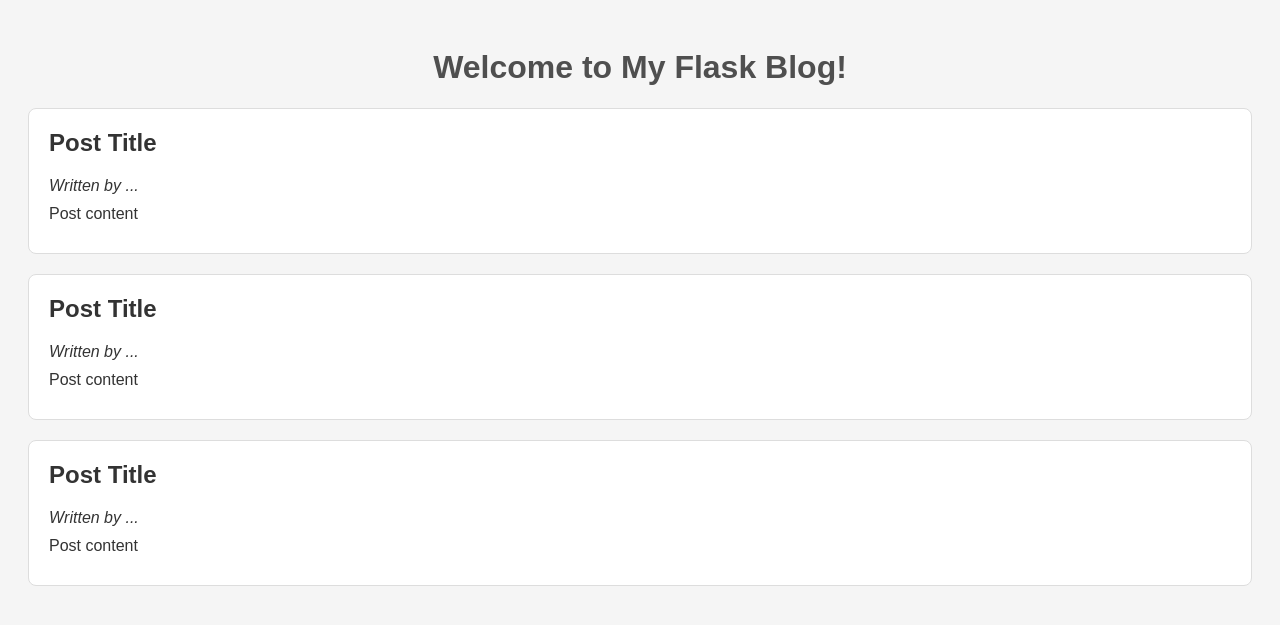
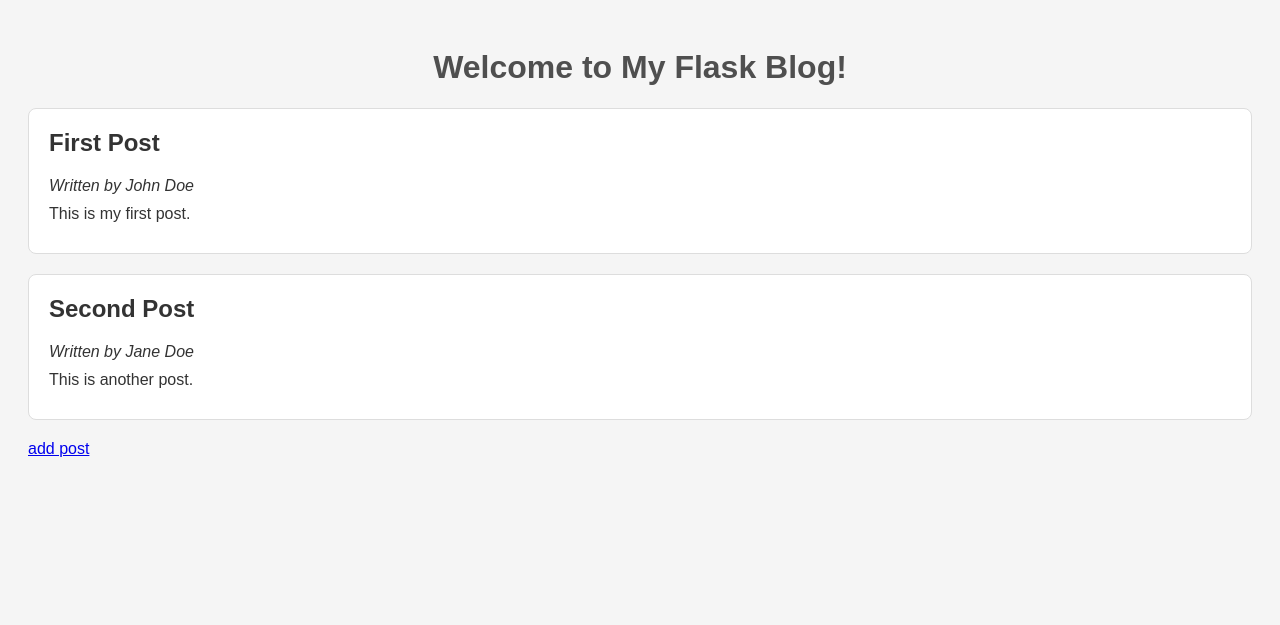
Before and after one commit to carveler/blog, a Flask app: page / in a window 1280 px wide. Shown: the top 625 px of the page. Run offline with Flask 3, Linux system fonts and the light colour scheme.

Commit message:
feat: add post route and save it to json

```diff
--- a/app.py
+++ b/app.py
@@ -1,14 +1,33 @@
-from flask import Flask, render_template
-import json
+import uuid
+from flask import Flask, render_template, request, redirect, url_for
+import files
 
 app = Flask(__name__)
+
+posts = []
+posts = files.load_posts()
 
 
 @app.route("/")
 def index():
-    with open("posts.json", "r") as posts_obj:
-        blog_posts = json.load(posts_obj)
-    return render_template("index.html", posts=blog_posts)
+    return render_template("index.html", posts=posts)
+
+
+@app.route("/add", methods=["GET", "POST"])
+def add():
+    if request.method == "POST":
+        new_post = {
+            "id": str(uuid.uuid4()),
+            "title": request.form.get("title"),
+            "author": request.form.get("author"),
+            "content": request.form.get("content"),
+        }
+        posts.append(new_post)
+        print(posts)
+        files.save_posts(posts)
+        return redirect(url_for("index"))
+
+    return render_template("add.html")
 
 
 if __name__ == "__main__":
--- /dev/null
+++ b/files.py
@@ -0,0 +1,33 @@
+import json
+
+FILE_PATH = "posts.json"
+
+
+def load_posts():
+    """
+    Loads movie data from the JSON file and returns it as a list of
+    dictionaries.
+
+    Returns:
+        list: List of movie dictionaries.
+    """
+    try:
+        with open(FILE_PATH, "r") as posts_obj:
+            posts = json.load(posts_obj)
+            return posts
+    except FileNotFoundError:
+        print("Error: The storage file was not found.")
+
+
+def save_posts(posts):
+    """
+    Saves the movie data to the JSON file.
+
+    Args:
+        posts (list): List of movie dictionaries.
+    """
+    try:
+        with open(FILE_PATH, "w") as posts_obj:
+            json.dump(posts, posts_obj, indent=4)
+    except FileNotFoundError:
+        print("Error: The storage file was not found.")
--- a/templates/index.html
+++ b/templates/index.html
@@ -8,20 +8,12 @@
 </head>
 <body>
     <h1>Welcome to My Flask Blog!</h1>
+    {% for post in posts %}
     <div class="post">
-        <h2>Post Title</h2>
-        <p><em>Written by ...</em></p>
-        <p>Post content</p>
+        <h2>{{post['title']}}</h2>
+        <p><em>Written by {{post['author']}}</em></p>
+        <p>{{post['content']}}</p>
     </div>
-    <div class="post">
-        <h2>Post Title</h2>
-        <p><em>Written by ...</em></p>
-        <p>Post content</p>
-    </div>
-    <div class="post">
-        <h2>Post Title</h2>
-        <p><em>Written by ...</em></p>
-        <p>Post content</p>
-    </div>
-</body>
+    {% endfor %}
+    <div><a href="{{ url_for('add') }}">add post</a></div>
 </html>
```
Also changed, not shown: templates/add.html (added, +16 -0 lines).
